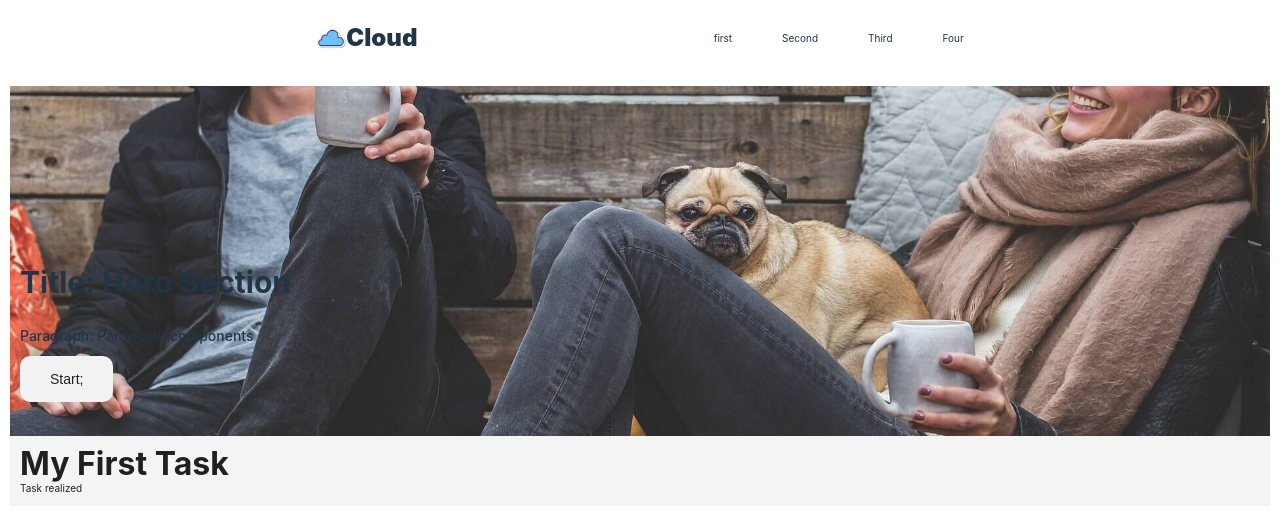
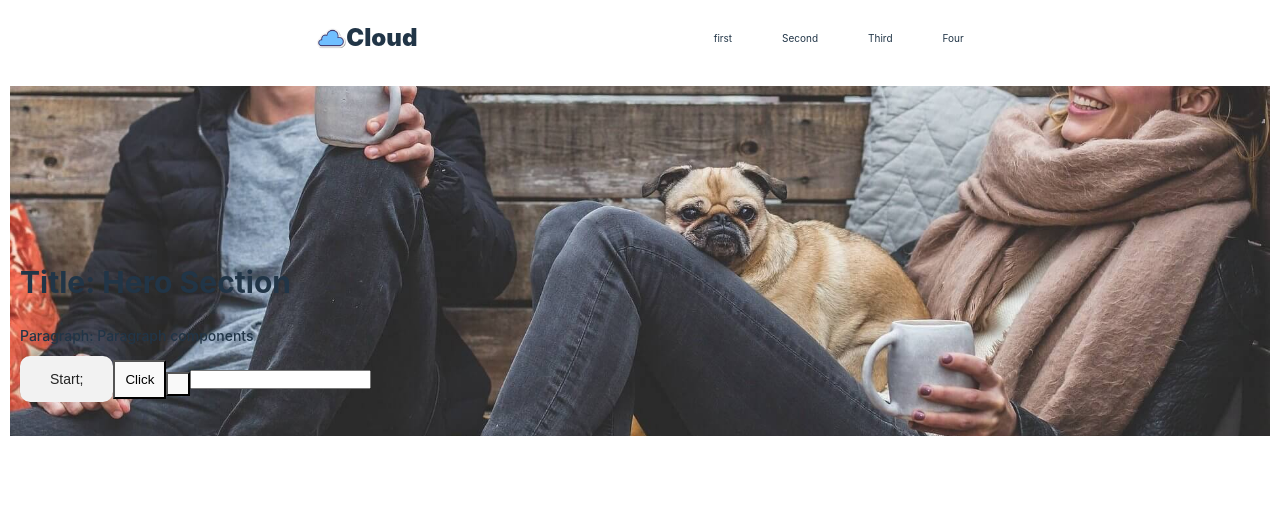
Before and after one commit to Christiano0407/react_init, a React (Vite) app in the folder react_init/: page / in a window 1280 px wide. Shown: the top 530 px of the page. Built offline with nearby package versions, Linux system fonts and the light colour scheme.

Commit message:
add handle components

```diff
--- a/react_init/src/components/Task.jsx
+++ b/react_init/src/components/Task.jsx
@@ -1,6 +1,7 @@
 //**! === ====== Component Task  Card ====== === */
 //**? ===> CSS Add Style */
 import "../index.css";
+import "../assets/css/componentsCSS/card.css";
 const cardStyle = { background: "#f4f4f4", color: "#202020", padding: "1rem" };
 
 //**! === Card === */
--- /dev/null
+++ b/react_init/src/components/eventHandler/Buttons.jsx
@@ -0,0 +1,40 @@
+//**! === === ==== Component - Event Handler ==== === === */
+import "/src/App.css";
+
+//**? ==> Handle Component */
+export function Buttons() {
+  function handleClick() {
+    console.log("Handle Click");
+  }
+  return <button onClick={handleClick}>Click</button>;
+}
+
+//**? === Other Form === */
+/**
+ * <button onClick={function handleClick() {
+  alert('You clicked me!');
+}}>
+
+<button onClick={() => {
+  alert('You clicked me!');
+}}>
+ */
+
+//**? >= Handler Declarative inside of a component <= */
+function AlertButton({ message }) {
+  return <button onClick={() => console.log(message)}></button>;
+}
+
+export function Toolbar() {
+  return <AlertButton message="Play!">HandlePlay</AlertButton>;
+}
+
+export const handleChange = (e) => {
+  console.log(e.target.value);
+};
+
+/**
+ * <input id="hello" onChange={(e) => {
+ * console.log(e.target.id / e.target.value);
+ * }}>
+ */
--- a/react_init/src/modules/header.jsx
+++ b/react_init/src/modules/header.jsx
@@ -3,8 +3,14 @@ import "../assets/css/header.css";
 import img from "../assets/icon/icons8-cloud-100.png";
 import imgHero from "../assets/img/people.jpg";
 import { Button } from "../components/Button";
-import { TaskCard } from "../components/Task";
+/* import { TaskCard } from "../components/Task"; */
+import {
+  Buttons,
+  Toolbar,
+  handleChange,
+} from "../components/eventHandler/Buttons";
 
+//**? ===> Header */
 export function Header(props) {
   console.log(props);
   return (
@@ -36,9 +42,11 @@ export function Header(props) {
             <h2>Title: {props.title}</h2>
             <p>Paragraph: {props.text}</p>
             <Button text="Start" />
+            <Buttons />
+            <Toolbar />
+            <input id="hello" onChange={handleChange} />
           </div>
         </section>
-        <TaskCard ready={true} />
       </header>
     </>
   );
```
Also changed, not shown: react_init/src/components/Hello.jsx (added, +8 -0 lines), react_init/src/assets/css/componentsCSS/card.css (added).
